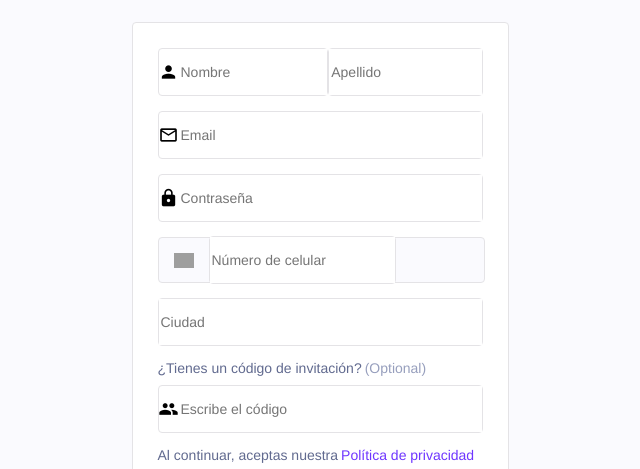
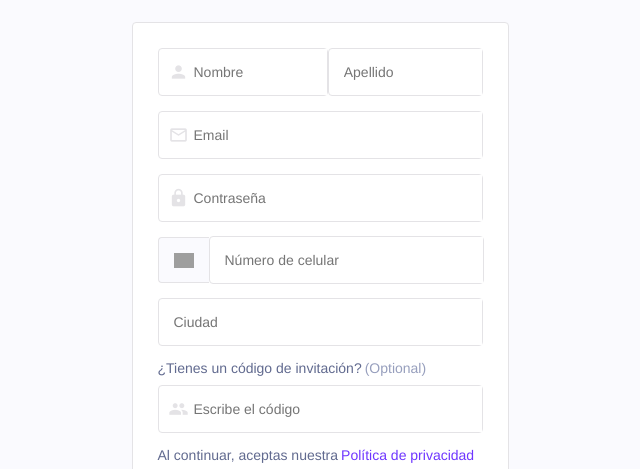
Before and after one commit to Isynopoulos1/react_challenge3, a React (Create React App) app: page / in a window 1280 px wide. Shown: the part 221-690 px from the top of the page, without its empty margins (320-960 px from the left). Built offline with nearby package versions, Linux system fonts and the light colour scheme; grey boxes are pictures that could not be loaded.

Commit message:
styling the input color hover

```diff
--- a/src/components/elements/Input/Input.styles.js
+++ b/src/components/elements/Input/Input.styles.js
@@ -6,7 +6,7 @@ export const InputWrapper = styled.div`
   border: 1px solid #e4e3e6;
   border-radius: 4px;
   &:focus-within {
-    border: 1px solid blue;
+    border: 1px solid #6f36ff;
   }
 `;
 
@@ -25,4 +25,7 @@ export const InputStyle = styled.input`
 export const IconStyle = styled.span`
   font-family: "Material Icons";
   font-size: 20px;
+  color: #e4e3e6;
+  margin-right: 3px;
+  margin-left: 10px;
 `;
--- a/src/components/layout/Register/Register.js
+++ b/src/components/layout/Register/Register.js
@@ -15,7 +15,8 @@ import {
   InviteCta,
   GiftCode,
   Option,
-  LoginLink
+  LoginLink,
+  Telephone
 } from "./Register.styles";
 //IMPORT COMPONENTS
 import Logo from "../../elements/Logo/Logo";
@@ -46,12 +47,13 @@ const Register = () => {
               src="https://ik.imagekit.io/ppayaz/ppayaz-website/flag_fQzludPB8.png?updatedAt=1634221524609"
               alt="flag"
             />
-            <Input placeholder="Número de celular" type="tel" />
+            <Telephone>
+              <Input placeholder="Número de celular" type="tel" />
+            </Telephone>
           </PhoneField>
           <Country>
             <Input placeholder="Ciudad" type="country" />
           </Country>
-
           <InviteCta>
             ¿Tienes un código de invitación?
             <Option>(Optional)</Option>
--- a/src/components/layout/Register/Register.styles.js
+++ b/src/components/layout/Register/Register.styles.js
@@ -56,11 +56,12 @@ export const PhoneField = styled.div`
   align-items: center;
   justify-content: flex-start;
   width: 100%;
-  background-color: #fafafe;
   border: 1px solid #e4e3e6;
+  border-right: none;
   border-radius: 4px;
   height: 44px;
   margin-bottom: 15px;
+  background-color: #fafafe;
 `;
 export const Country = styled.div`
   margin-bottom: 15px;
@@ -69,6 +70,11 @@ export const CountrySelector = styled.img`
   display: flex;
   width: 20px;
   padding: 15px;
+`;
+export const Telephone = styled.div`
+  background-color: white;
+  width: 100%;
+  border: none;
 `;
 
 export const InviteCta = styled.p`
```
